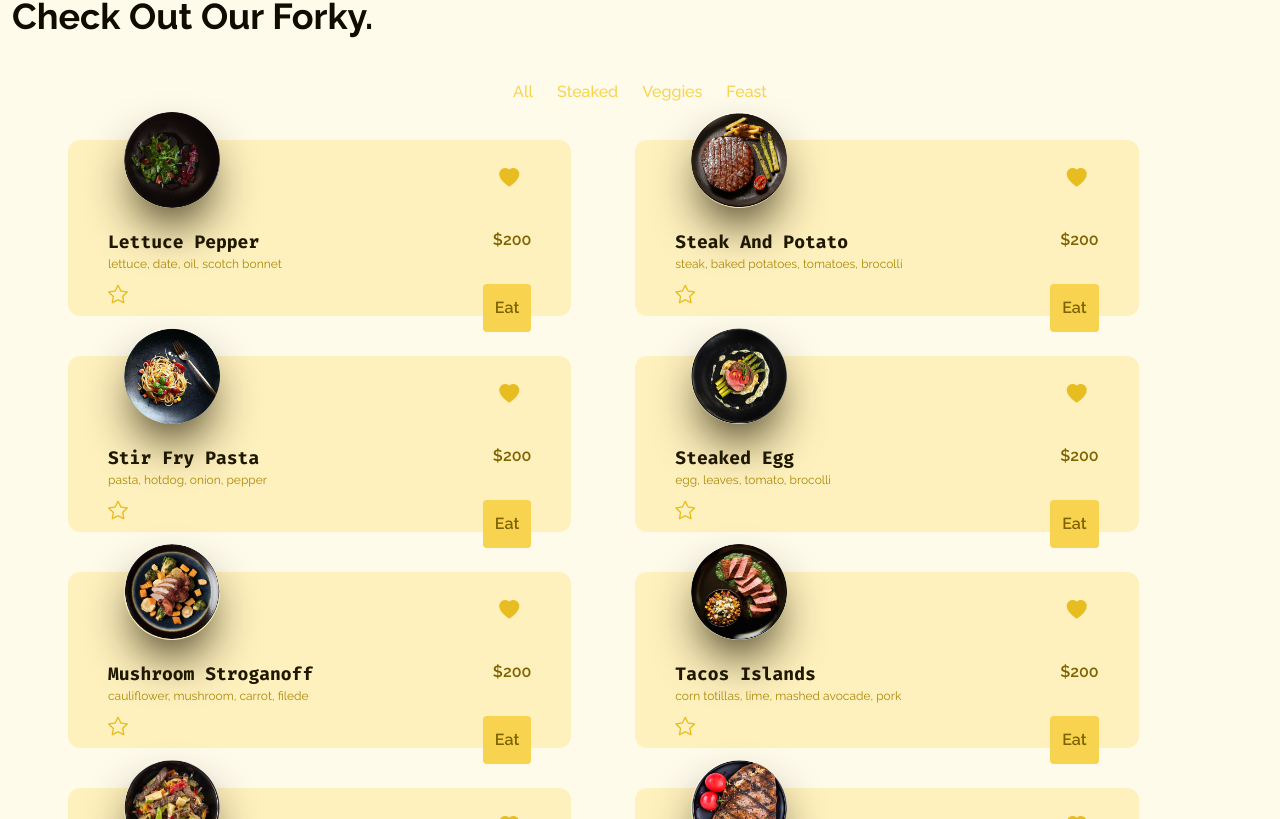
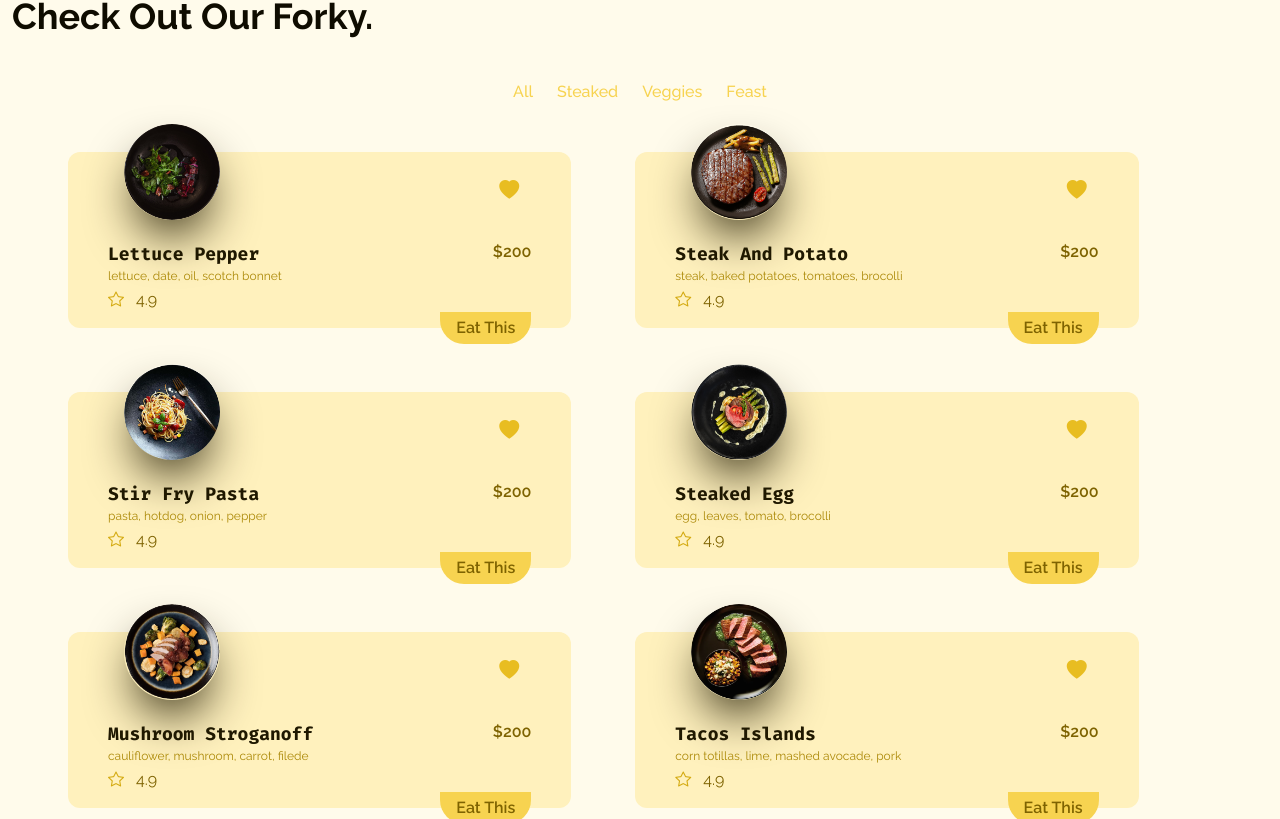
Before and after one commit to oMoFoLaYaN/fork-nd-knife, a React (Vite) app: page / in a window 1280 px wide. Shown: the part 1941-2760 px from the top of the page. Built offline with nearby package versions, Linux system fonts and the light colour scheme.

Commit message:
it remain the filter

```diff
--- a/src/components/Menu.jsx
+++ b/src/components/Menu.jsx
@@ -23,7 +23,7 @@ const Menu = () => {
       </div>
       <div className={layout.row}>
         {menu.menus.map((menu) => (
-        <div key={menu.name} className="w-full lg:w-5/12 my-5 lg:mx-8 px-10 py-3 h-44 bg-fola-100 dark:bg-fola-950 rounded-xl">
+        <div key={menu.name} className="w-full lg:w-5/12 my-8 lg:mx-8 px-10 py-3 h-44 bg-fola-100 dark:bg-fola-950 rounded-xl">
           <div className='flex flex-row justify-between'>
           <img src={menu.img} className="menu-img w-24 relative -top-10 -right-4 shadow-2xl rounded-full shadow-fola-950 dark:shadow-fola-900 " alt={menu.name}/>
           <i className='bi bi-heart-fill p-3 text-xl text-fola-600 dark:text-fola-500'></i>
@@ -34,8 +34,11 @@ const Menu = () => {
           </div>
           <p className="menu-ingredients text-xs relative text-fola-800 dark:text-fola-300 -top-5">{menu.ingredients}</p>
           <div className='flex flex-row justify-between'>
-          <i className='bi bi-star relative -top-3 text-xl text-fola-600 dark:text-fola-500'/>
-          <a href="#" className='p-3 bg-fola-400 text-fola-900 font-semibold rounded relative -top-2'>Eat</a>
+          <div className='flex flex-row relative -top-4'>
+          <i className='bi bi-star text-md text-fola-700 dark:text-fola-500'/>
+          <p className='relative ml-1 lg:ml-3 text-base text-fola-900 dark:text-fola-300'>{menu.rating}</p>
+          </div>
+          <a href="#" className='px-4 py-1 bg-fola-400 text-fola-900 font-semibold rounded-b-3xl relative top-2'>Eat This</a>
           </div>
 
         </div>
```
